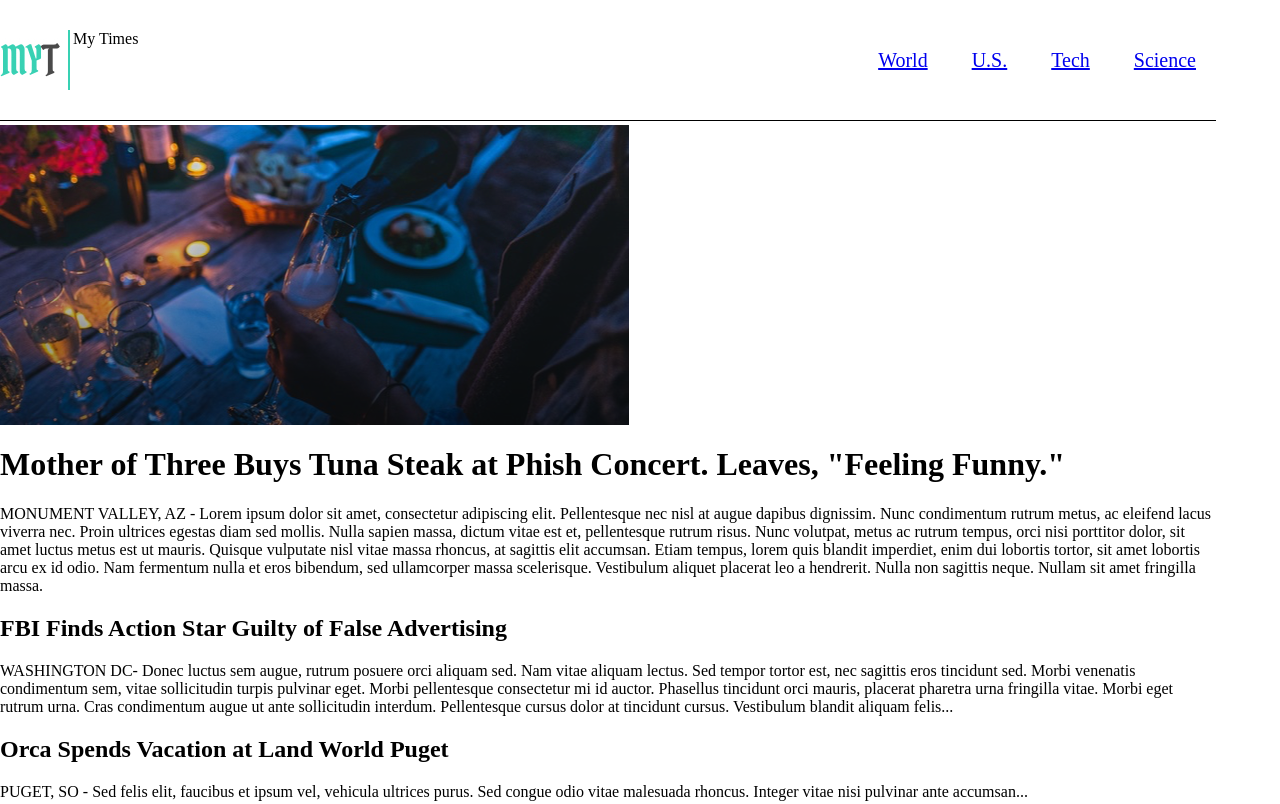
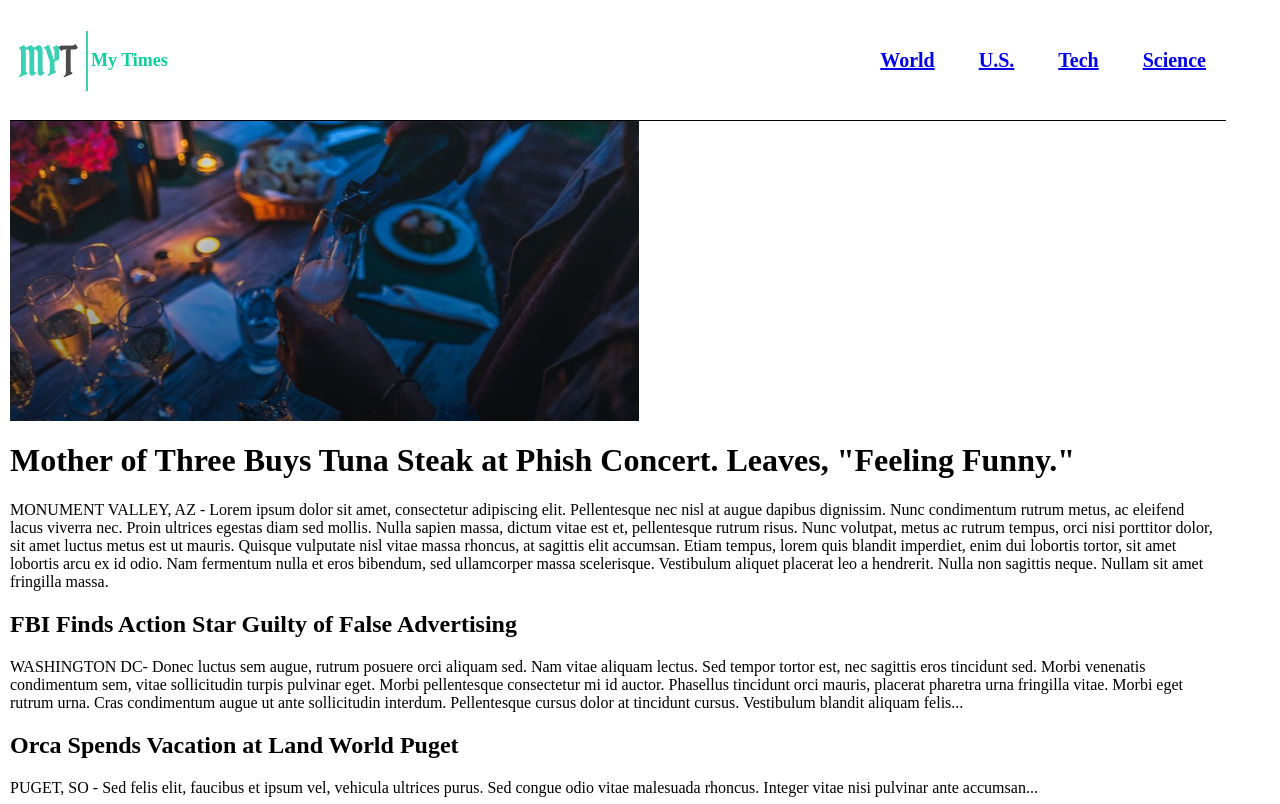
Before and after one commit to Trey777/Phish, a plain HTML site: page index.html in a window 1280 px wide. Shown: the top 804 px of the page. Drawn offline with Linux system fonts and the light colour scheme.

Commit message:
Header Complete

```diff
--- a/resources/css/style.css
+++ b/resources/css/style.css
@@ -1,6 +1,6 @@
 body {
   margin: 0 auto;
-  max-width: 98em;
+  padding-left: 10px;
 }
 
 header {
@@ -16,18 +16,27 @@ header {
 }
 
 .container {
-	padding-top:125px;
+	padding-top:121px;
 	width: 95%;
 }
 
+header p {
+	color:rgb(10 209 158);
+	font-size: 18px;
+	font-weight:bold;
+	height:58px;
+    line-height:58px;
+    padding-left: 8px;
+}
 
 nav span {
 	padding: 20px;
-
+	font-weight: bold;
 	color: black;
 	font-size: 20px;
 }
 
+
 a:visited {
-	color: green;
+	color: black;
 }
```
